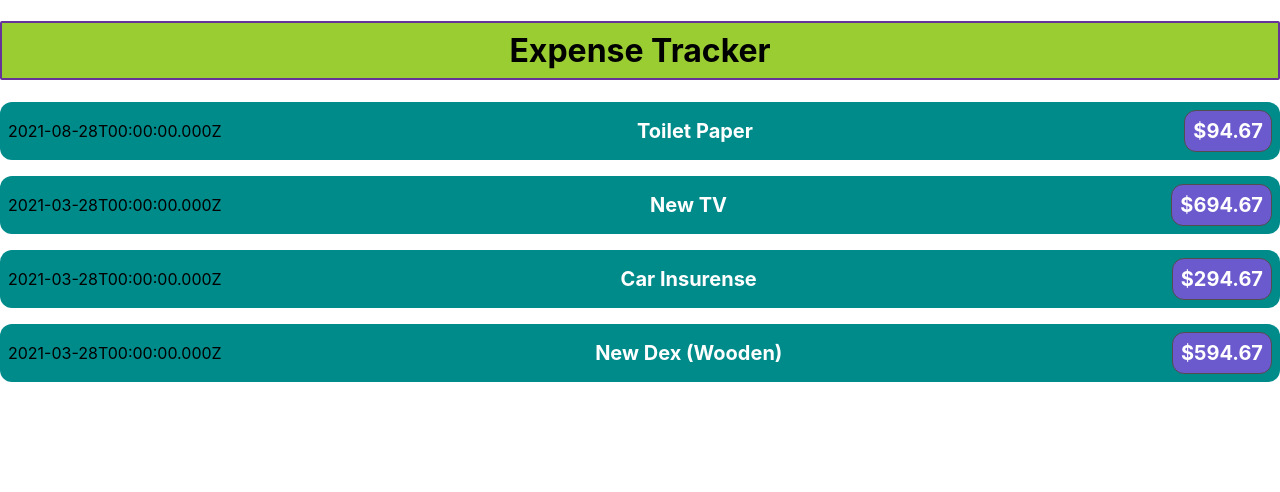
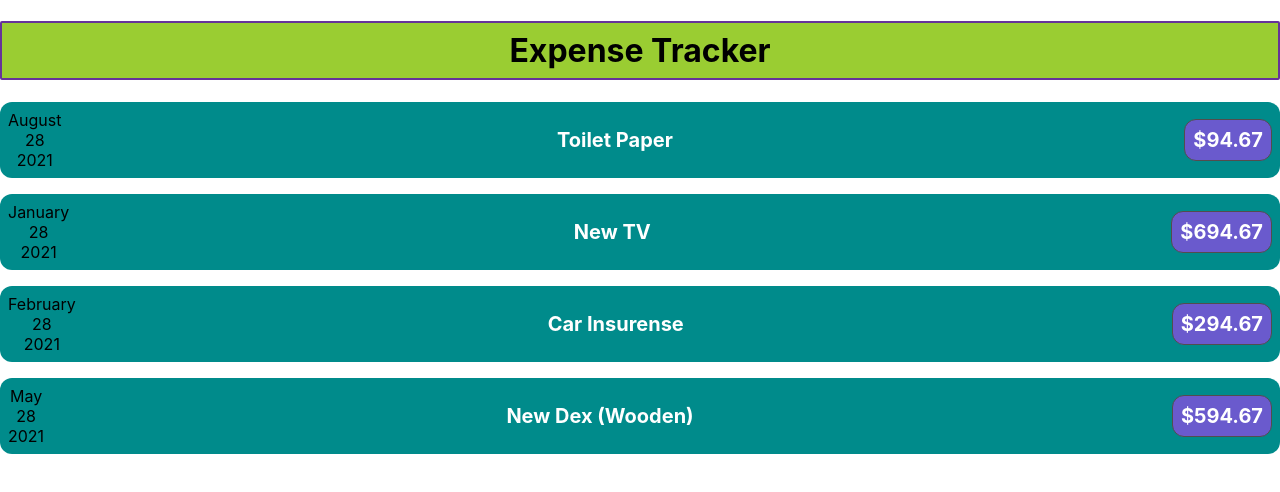
Before and after one commit to 404Bappy/expense-tracker-app, a React (Create React App) app: page / in a window 1280 px wide. Shown: the top 492 px of the page. Built offline with nearby package versions, Linux system fonts and the light colour scheme.

Commit message:
first commit

```diff
--- a/src/App.js
+++ b/src/App.js
@@ -14,19 +14,19 @@
       id: 'e2',
       title: "New TV",
       amount: 694.67,
-      date: new Date(2021, 2, 28)
+      date: new Date(2021, 0, 28)
     },
     {
       id: 'e3',
       title: "Car Insurense",
       amount: 294.67,
-      date: new Date(2021, 2, 28)
+      date: new Date(2021, 1, 28)
     },
     {
       id: 'e4',
       title: "New Dex (Wooden)",
       amount: 594.67,
-      date: new Date(2021, 2, 28)
+      date: new Date(2021, 4, 28)
     },
 
   ];
--- a/src/Components/ExpenseItem.js
+++ b/src/Components/ExpenseItem.js
@@ -2,12 +2,16 @@
 import './ExpenseItem.css';
 
 const ExpenseItem = (props) => {
-    const expenseDate = new Date(2021, 2, 28);
-    const expenseTitle = 'Car Insurance';
-    const expenseAmount = 294.67;
+    const month = props.date.toLocaleString('en-US', { month: 'long' });
+    const day = props.date.toLocaleString('en-US', { day: '2-digit' });
+    const year = props.date.getFullYear();
     return (
         <div className='expense-item'>
-            <div>{props.date.toISOString()}</div>
+            <div>
+                <div>{month}</div>
+                <div>{day}</div>
+                <div>{year}</div>
+            </div>
             <div className='expense-item__description'>
                 <h2>{props.title}</h2>
                 <div className='expense-item__price'>${props.amount}</div>
```
